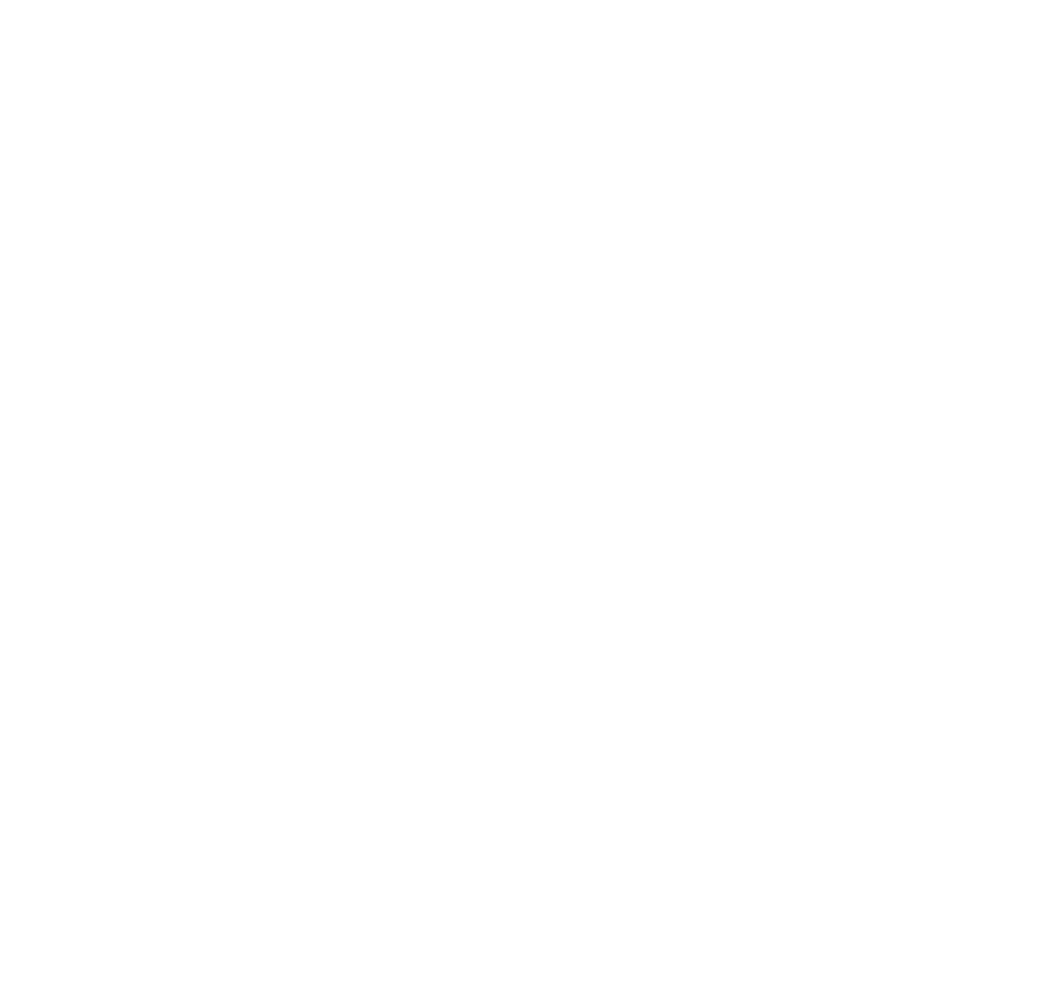
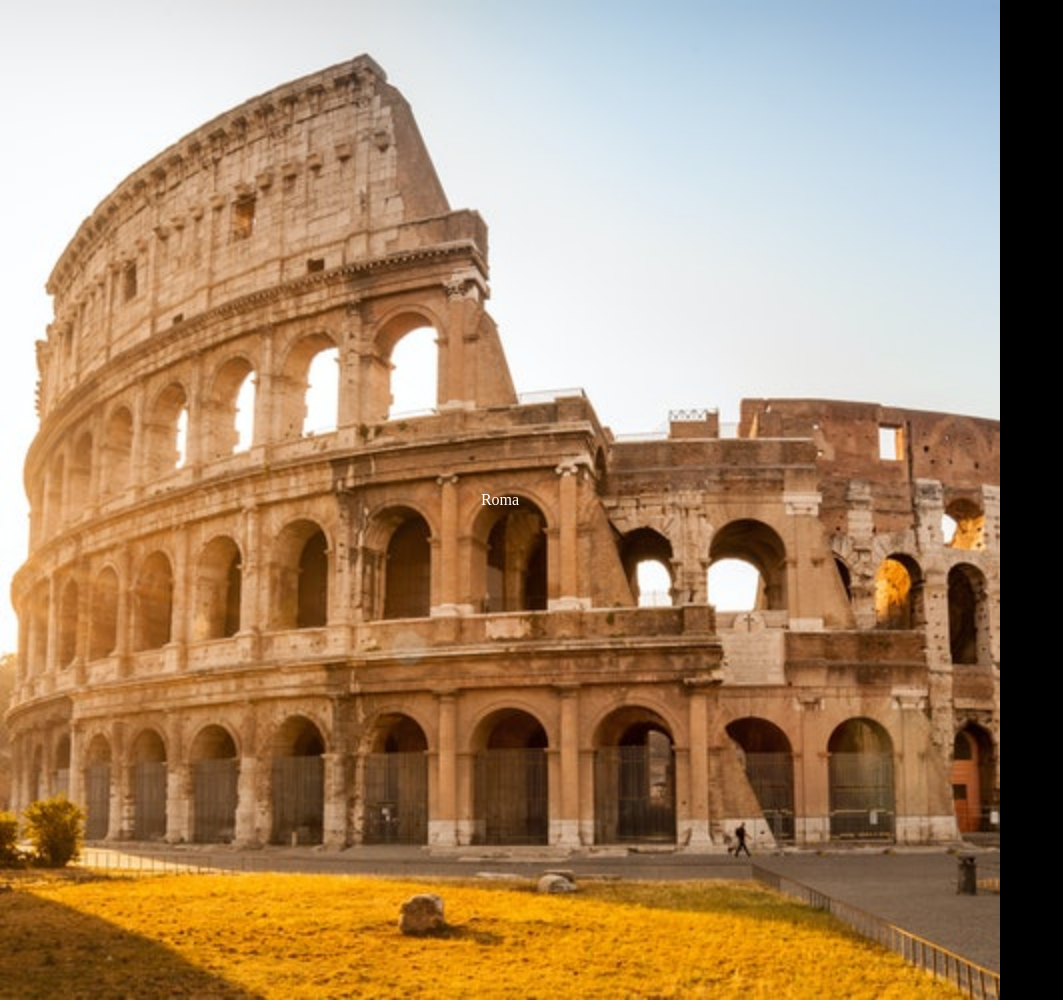
Before and after one commit to alfof87/htmlcss-airbnb, a plain HTML site: page index.html in a window 1280 px wide. Shown: the whole page, without its empty margins (0-1063 px from the left). Before the commit the page ends 800 px from the top, so only its background shows below. Drawn offline with Linux system fonts and the light colour scheme.

Commit message:
errore creazione altri container

```diff
--- a/css/master.css
+++ b/css/master.css
@@ -3,22 +3,27 @@
   padding: 0;
   box-sizing: border-box;
 }
+body{
+  background-color: black;
+}
+body .span{
+  position: absolute;
+  top: 50%;
+  left: 50%;
+  transform: translate(-50%, -50%);
+  color: white;
 
-/*primo blocco*/
-#roma {
-  background-image: url(../img/roma.jpg);
 
 }
 
+/*container1-roma*/
 
-
-
-/*secondo blocco*/
-#copenaghen{
-
+#container1{
+  position: relative;
+  width: 1000px;
+  height: 1000px;
+  background-image: url("../img/roma.jpg");
+  background-repeat: no-repeat;
+  background-size: cover;
+  background-position: center;
 }
-
-/*terzo blocco*/
-#tokyo{
-
-}
--- a/index.html
+++ b/index.html
@@ -3,20 +3,33 @@
   <head>
     <meta charset="utf-8">
     <title></title>
-    <link rel="stylesheet" href="/css/master.css">
+    <link rel="stylesheet" href="css/master.css">
   </head>
   <body>
-    <!--primo blocco-->
-    <div id="roma">
+    <!--container1-->
+  <div id="container1">
+  <!--roma-->
+   <div class="roma">
+    <span class="span">Roma</span>
+   </div>
 
-    </div>
-    <!--secondo blocco-->
-    <div id="copenaghen">
 
-    </div>
-    <!--terzo blocco-->
-    <div id="tokyo">
 
-    </div>
+
+
+
+
+
+
+ </div>
+
+
+
+
+
+
+
+
+
   </body>
 </html>
```
